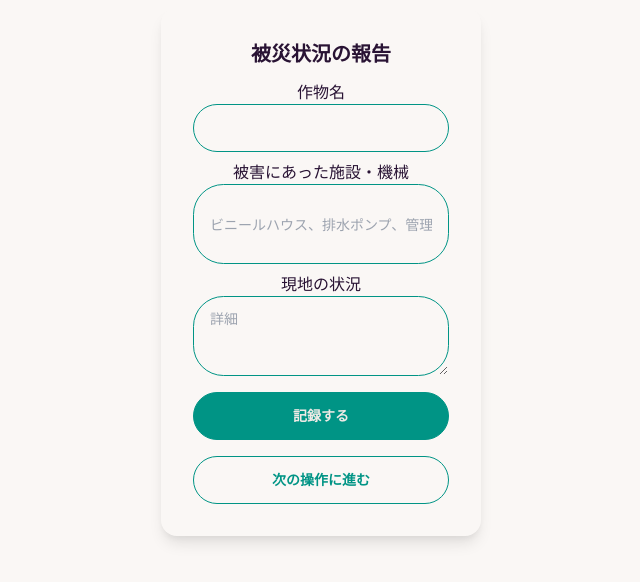
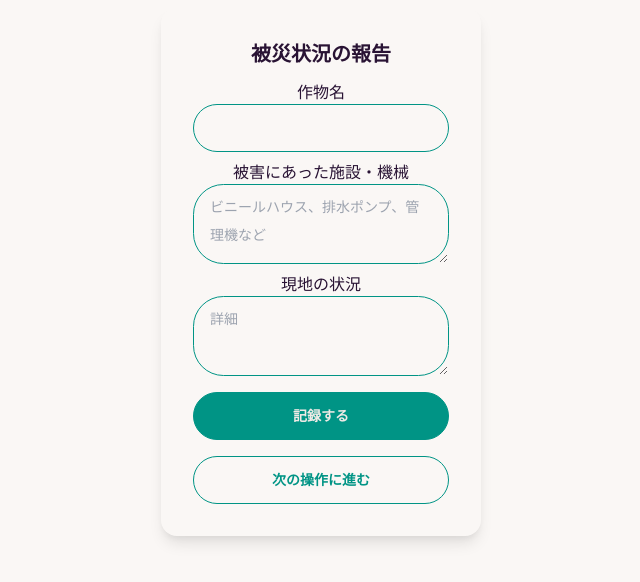
Before and after one commit to chell2/agusys-liff-react, a React (Create React App) app: page / in a window 1280 px wide. Shown: the top 582 px of the page, without its empty margins (319-959 px from the left). Built offline with nearby package versions, Linux system fonts and the light colour scheme.

Commit message:
textarea

```diff
--- a/src/App.tsx
+++ b/src/App.tsx
@@ -45,11 +45,11 @@ const App: React.FC = () => {
 							</div>
 							<div className="form-control mt-2">
 								<label>被害にあった施設・機械</label>
-								<input
+								<textarea
 									name="damage_target"
 									className="textarea h-20 max-h-48 textarea-bordered textarea-success"
 									placeholder="ビニールハウス、排水ポンプ、管理機など"
-								/>
+								></textarea>
 							</div>
 							<div className="form-control mt-2">
 								<label>現地の状況</label>
```
